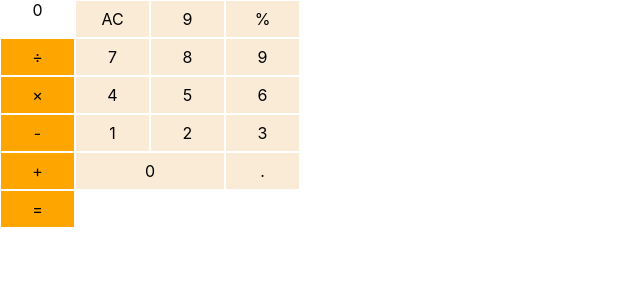
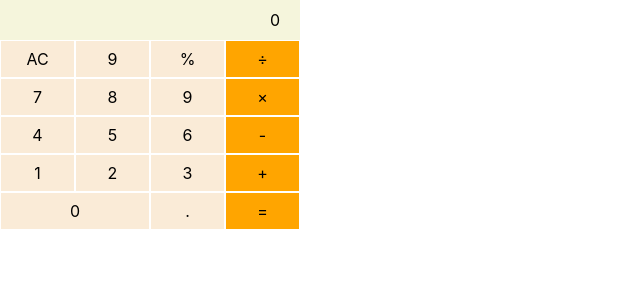
Before and after one commit to Arslan49sp/math-magicians, a React (Create React App) app: page / in a window 1280 px wide. Shown: the top 300 px of the page, without its empty margins (0-640 px from the left). Built offline with nearby package versions, Linux system fonts and the light colour scheme.

Commit message:
fix eslint errors.

```diff
--- a/src/components/Calculator.js
+++ b/src/components/Calculator.js
@@ -31,7 +31,6 @@ function Calculator() {
         if (n === '\u00F7' || n === '\u00D7' || n === '-' || n === '+' || n === '=') {
           return <InputButton inputSymbol={n} key={n} background="red" />;
         }
-        else
         return <InputButton inputSymbol={n} key={n} background="gray" />;
       })}
     </div>
--- a/src/index.css
+++ b/src/index.css
@@ -34,7 +34,7 @@ code {
   text-align: center;
 }
 
-.resultS-sreen {
+.result-screen {
   grid-column: span 4;
   width: inherit;
   text-align: right;
```
